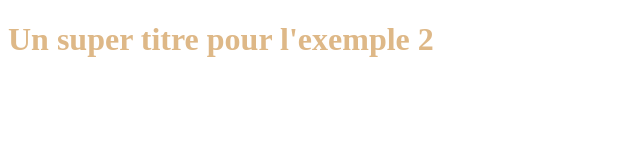
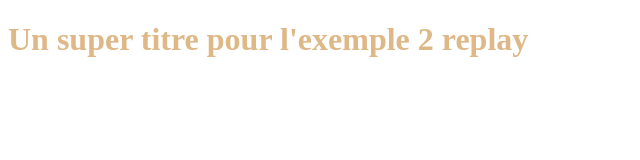
Before and after one commit to minkaleno/git21replay, a plain HTML site: page index.html in a window 1280 px wide. Shown: the whole page, without its empty margins (0-640 px from the left). Drawn offline with Linux system fonts and the light colour scheme.

Commit message:
Modification du titre en replay

```diff
--- a/index.html
+++ b/index.html
@@ -5,6 +5,6 @@
    <link rel="stylesheet" type="text/css" href="styles.css">
 </head>
 <body>
-   <h1>Un super titre pour l'exemple 2</h1>
+   <h1>Un super titre pour l'exemple 2 replay</h1>
 </body>
 </html>
```
